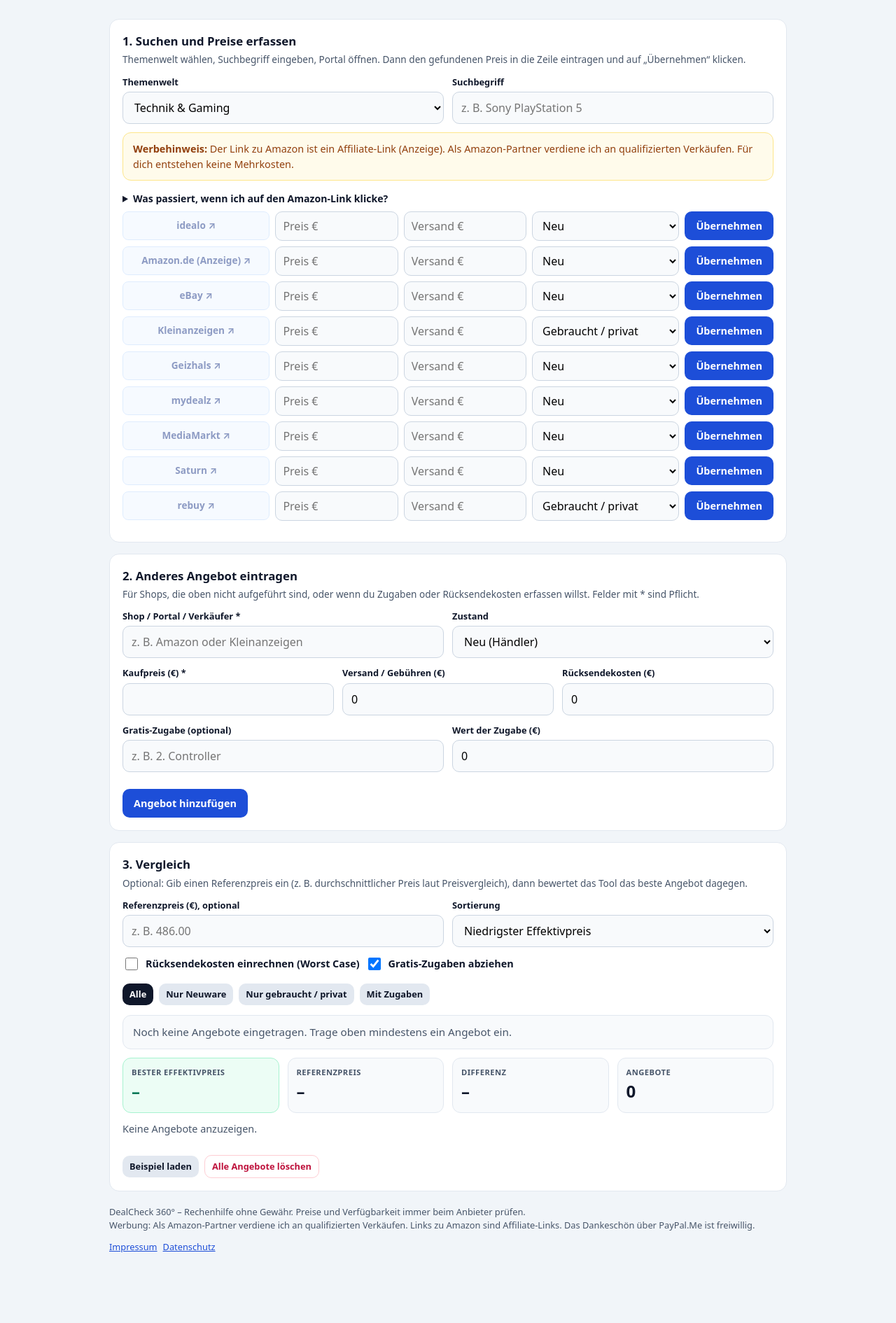
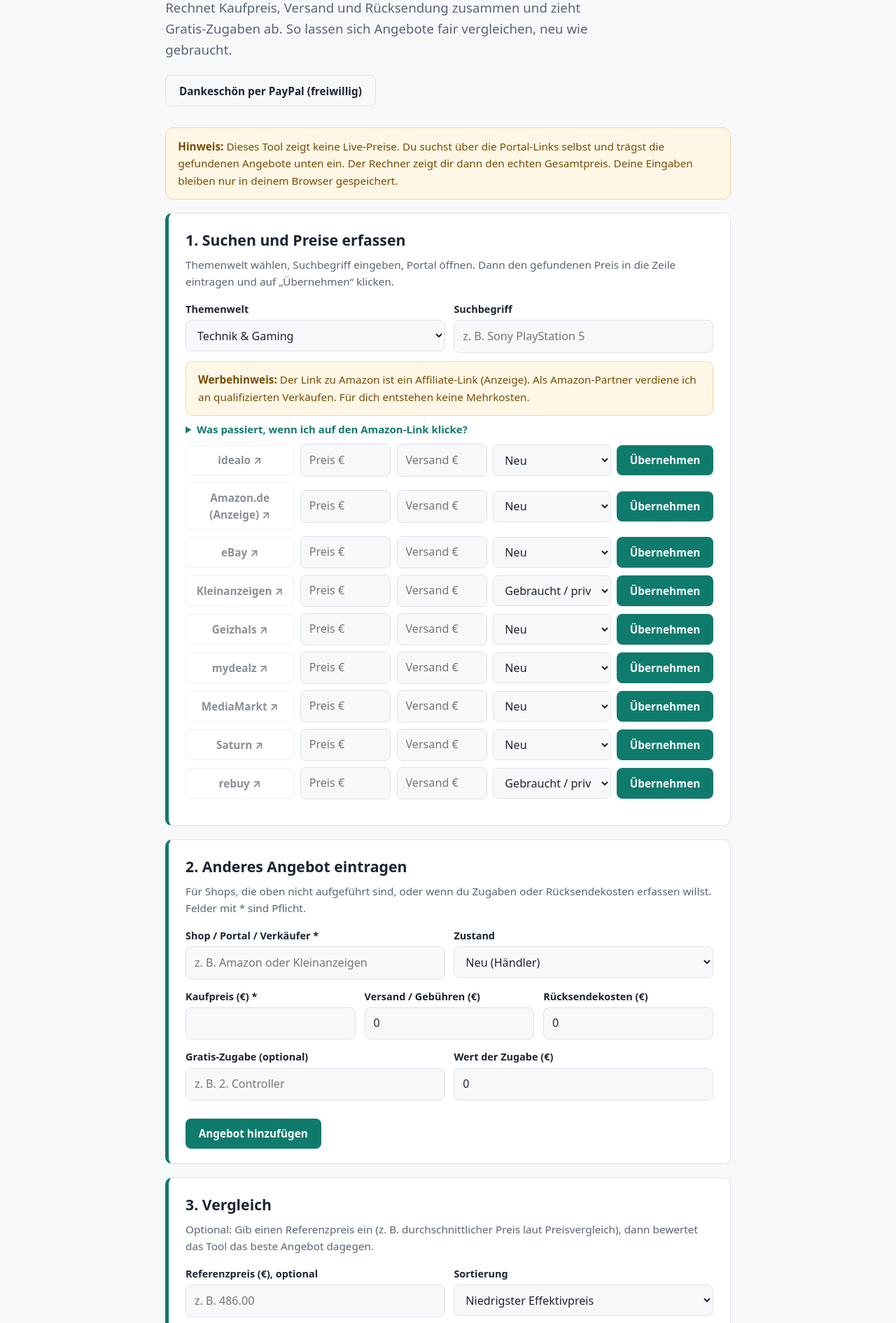
Before and after one commit to weltverbesserer-guido/weltverbesserer, a plain HTML site: page dealcheck.html in a window 1280 px wide. Shown: the part 191-2081 px from the top of the page at 70% size. Before the commit the page ends 2014 px from the top, so only its background shows below. Drawn offline with Linux system fonts and the light colour scheme.

Commit message:
DealCheck an Seitenstil angleichen

```diff
--- a/dealcheck.html
+++ b/dealcheck.html
@@ -3,94 +3,83 @@
 <head>
 <meta charset="UTF-8">
 <meta name="viewport" content="width=device-width, initial-scale=1">
-<title>DealCheck 360° – Effektivpreis-Rechner</title>
+<title>DealCheck 360° – Preisrechner – Weltverbesserer</title>
 <meta name="description" content="Rechne den echten Preis aus: Kaufpreis plus Versand und Retoure, minus Gratis-Zugaben. Neu und gebraucht fair vergleichen.">
 <style>
-:root{--bg:#f1f5f9;--card:#fff;--text:#0f172a;--muted:#475569;--line:#e2e8f0;--blue:#1d4ed8;--blue-d:#1e40af;--green:#047857;--green-bg:#ecfdf5;--red:#be123c;--red-bg:#fff1f2;--amber-bg:#fffbeb;--amber:#92400e;--teal:#0f766e}
+:root{--bg:#F7F8FA;--surface:#FFFFFF;--ink:#1C2333;--muted:#5A6478;--line:#DDE2EA;--accent:#0F7B6C;--accent-ink:#FFFFFF;--accent-soft:#E6F4F1;--warn-bg:#FFF7E6;--warn-line:#F1D9A0;--warn-ink:#7A4B00;--bad:#B3261E;--bad-bg:#FDECEA;--info-bg:#EAF1FB;--info-ink:#1F4E8C;color-scheme:light}
+@media (prefers-color-scheme:dark){:root{--bg:#12161F;--surface:#1A202C;--ink:#E8ECF2;--muted:#A3ADBF;--line:#2C3444;--accent:#3CC3AE;--accent-ink:#0B1F1C;--accent-soft:#16302C;--warn-bg:#2B2413;--warn-line:#5A4A1E;--warn-ink:#F0CF86;--bad:#FF9C94;--bad-bg:#33191A;--info-bg:#17263A;--info-ink:#9CC4F5;color-scheme:dark}}
 *{box-sizing:border-box}
-body{margin:0;background:var(--bg);color:var(--text);font:16px/1.5 system-ui,-apple-system,"Segoe UI",Roboto,Arial,sans-serif}
-a{color:var(--blue)}
-header{background:var(--card);border-bottom:1px solid var(--line)}
-.wrap{max-width:1000px;margin:0 auto;padding:0 16px}
-.head{display:flex;flex-wrap:wrap;gap:12px;align-items:center;justify-content:space-between;padding:14px 0}
-h1{font-size:1.35rem;margin:0}
-h1 span{color:var(--blue)}
-.sub{margin:0;color:var(--muted);font-size:.85rem}
-main{padding:20px 16px 8px;display:grid;gap:16px}
-.card{background:var(--card);border:1px solid var(--line);border-radius:14px;padding:18px}
-h2{font-size:1.05rem;margin:0 0 4px}
-.hint{font-size:.85rem;color:var(--muted);margin:0 0 12px}
-.notice{background:var(--amber-bg);border:1px solid #fde68a;color:var(--amber);border-radius:12px;padding:12px 14px;font-size:.9rem}
-label{display:block;font-size:.8rem;font-weight:600;margin-bottom:4px}
-input[type=text],input[type=number],select{width:100%;padding:10px 12px;border:1px solid #cbd5e1;border-radius:10px;font:inherit;background:#f8fafc}
-input:focus,select:focus,button:focus-visible,a:focus-visible{outline:3px solid #93c5fd;outline-offset:1px}
-.grid{display:grid;gap:12px}
+html{font-size:17px}
+body{margin:0;background:var(--bg);color:var(--ink);font-family:system-ui,-apple-system,"Segoe UI",Roboto,"Helvetica Neue",Arial,sans-serif;line-height:1.6}
+.wrap{max-width:50rem;margin:0 auto;padding:2.5rem 1.25rem 3rem}
+a{color:var(--accent)}
+a:focus-visible,button:focus-visible,input:focus-visible,select:focus-visible,summary:focus-visible{outline:3px solid var(--accent);outline-offset:3px;border-radius:4px}
+.top{display:flex;justify-content:space-between;align-items:baseline;gap:1rem;border-bottom:1px solid var(--line);padding-bottom:.75rem;margin-bottom:2.5rem}
+.top a.home{font-weight:800;color:var(--ink);text-decoration:none;font-size:1.05rem}
+.top nav a{margin-left:1rem;font-size:.9rem;color:var(--muted)}
+h1{font-size:2.3rem;line-height:1.1;margin:0 0 1rem;letter-spacing:-.02em}
+h2{font-size:1.25rem;margin:0 0 .35rem}
+p.lead{font-size:1.1rem;color:var(--muted);margin:0 0 1.25rem;max-width:36rem}
+.hint{font-size:.9rem;color:var(--muted);margin:0 0 .9rem}
+main{display:grid;gap:1.1rem}
+.card{background:var(--surface);border:1px solid var(--line);border-left:5px solid var(--accent);border-radius:10px;padding:1.25rem 1.4rem}
+.notice{background:var(--warn-bg);border:1px solid var(--warn-line);color:var(--warn-ink);border-radius:10px;padding:.8rem 1rem;font-size:.9rem;margin:0}
+label{display:block;font-size:.85rem;font-weight:600;margin-bottom:.25rem}
+input[type=text],input[type=number],select{width:100%;padding:.55rem .7rem;border:1px solid var(--line);border-radius:8px;font:inherit;font-size:.95rem;background:var(--bg);color:var(--ink)}
+.grid{display:grid;gap:.75rem}
 .g2{grid-template-columns:repeat(auto-fit,minmax(200px,1fr))}
 .g4{grid-template-columns:repeat(auto-fit,minmax(130px,1fr))}
-.row{display:flex;flex-wrap:wrap;gap:8px;align-items:center}
-button,.btn{font:inherit;font-weight:600;font-size:.9rem;border:0;border-radius:10px;padding:10px 16px;cursor:pointer;background:var(--blue);color:#fff;text-decoration:none;display:inline-block}
-button:hover,.btn:hover{background:var(--blue-d)}
-button.ghost{background:#e2e8f0;color:var(--text)}
-button.ghost:hover{background:#cbd5e1}
-button.ghost[aria-pressed=true]{background:var(--text);color:#fff}
-button.small{padding:6px 10px;font-size:.8rem}
-button.danger{background:#fff;color:var(--red);border:1px solid #fecdd3}
-button.danger:hover{background:var(--red-bg)}
-.pay{background:#003087}
-.pay:hover{background:#00256b}
-.portals a{font-size:.8rem;font-weight:600;padding:6px 10px;border-radius:8px;background:#eff6ff;border:1px solid #bfdbfe;color:#1e3a8a;text-decoration:none}
-.portals a:hover{background:#dbeafe}
-.check{display:flex;align-items:center;gap:8px;font-size:.9rem;font-weight:600}
-.check input{width:18px;height:18px}
-.kpi{border:1px solid var(--line);border-radius:12px;padding:12px;background:#f8fafc}
+.row{display:flex;flex-wrap:wrap;gap:.5rem;align-items:center}
+button,.btn{font:inherit;font-weight:700;font-size:.9rem;border:0;border-radius:8px;padding:.55rem 1.1rem;cursor:pointer;background:var(--accent);color:var(--accent-ink);text-decoration:none;display:inline-block}
+button:hover,.btn:hover{filter:brightness(.93)}
+button.ghost,.btn.ghost{background:transparent;color:var(--ink);border:1px solid var(--line)}
+button.ghost:hover,.btn.ghost:hover{background:var(--accent-soft);filter:none}
+button.ghost[aria-pressed=true]{background:var(--accent);color:var(--accent-ink);border-color:var(--accent)}
+button.small{padding:.35rem .7rem;font-size:.8rem}
+button.danger{background:transparent;color:var(--bad);border:1px solid var(--line)}
+button.danger:hover{background:var(--bad-bg);filter:none}
+.check{display:flex;align-items:center;gap:.5rem;font-size:.9rem;font-weight:600;margin:0}
+.check input{width:18px;height:18px;accent-color:var(--accent)}
+.kpi{border:1px solid var(--line);border-radius:10px;padding:.7rem .8rem;background:var(--bg)}
 .kpi small{display:block;font-size:.7rem;text-transform:uppercase;letter-spacing:.04em;color:var(--muted);font-weight:700}
-.kpi strong{font-size:1.5rem;display:block}
-.kpi.best{background:var(--green-bg);border-color:#a7f3d0}
-.kpi.best strong{color:var(--green)}
-.verdict{border-radius:12px;padding:12px 14px;font-size:.95rem;margin-bottom:12px}
-.v-good{background:var(--green-bg);border:1px solid #a7f3d0;color:#065f46}
-.v-mid{background:#eff6ff;border:1px solid #bfdbfe;color:#1e3a8a}
-.v-bad{background:var(--red-bg);border:1px solid #fecdd3;color:#9f1239}
-.v-none{background:#f8fafc;border:1px solid var(--line);color:var(--muted)}
-.offer{border:1px solid var(--line);border-radius:12px;padding:14px;display:flex;flex-wrap:wrap;gap:12px;justify-content:space-between;align-items:center;margin-top:10px}
-.offer.win{border-color:#34d399;background:#f0fdf9}
+.kpi strong{font-size:1.35rem;display:block}
+.kpi.best{background:var(--accent-soft);border-color:var(--accent)}
+.kpi.best strong{color:var(--accent)}
+.verdict{border-radius:10px;padding:.75rem 1rem;font-size:.95rem;margin-bottom:.9rem;border:1px solid var(--line)}
+.v-good{background:var(--accent-soft);border-color:var(--accent)}
+.v-mid{background:var(--info-bg);color:var(--info-ink);border-color:transparent}
+.v-bad{background:var(--bad-bg);color:var(--bad);border-color:transparent}
+.v-none{background:var(--bg);color:var(--muted)}
+.offer{border:1px solid var(--line);border-radius:10px;padding:.9rem 1rem;display:flex;flex-wrap:wrap;gap:.75rem;justify-content:space-between;align-items:center;margin-top:.65rem;background:var(--surface)}
+.offer.win{border-color:var(--accent);background:var(--accent-soft)}
 .offer h3{margin:0;font-size:1rem}
-.tag{display:inline-block;font-size:.7rem;font-weight:700;padding:2px 8px;border-radius:99px;margin-left:6px;vertical-align:middle}
-.t-new{background:#dbeafe;color:#1e3a8a}
-.t-used{background:#ccfbf1;color:#115e59}
-.t-win{background:#d1fae5;color:#065f46}
-.meta{font-size:.82rem;color:var(--muted);margin:2px 0 0}
+.tag{display:inline-block;font-size:.7rem;font-weight:700;padding:.1rem .55rem;border-radius:99px;margin-left:.4rem;vertical-align:middle;border:1px solid var(--line);color:var(--muted)}
+.t-win{background:var(--accent);border-color:var(--accent);color:var(--accent-ink)}
+.t-ex{background:var(--warn-bg);border-color:var(--warn-line);color:var(--warn-ink)}
+.meta{font-size:.85rem;color:var(--muted);margin:.15rem 0 0}
 .eff{text-align:right}
 .eff small{display:block;font-size:.7rem;text-transform:uppercase;color:var(--muted);font-weight:700}
-.eff strong{font-size:1.5rem}
-.win .eff strong{color:var(--green)}
-.empty{color:var(--muted);font-size:.9rem;padding:12px 0}
-footer{max-width:1000px;margin:0 auto;padding:20px 16px 32px;font-size:.8rem;color:var(--muted);display:flex;flex-wrap:wrap;gap:12px;justify-content:space-between;align-items:center}
-.qrow{display:grid;grid-template-columns:minmax(110px,1.2fr) 1fr 1fr 1.2fr auto;gap:8px;align-items:center;margin-top:8px}
-.qrow input,.qrow select{padding:8px 10px}
-.qrow a.pl{font-weight:700;font-size:.85rem;padding:9px 10px;border-radius:8px;background:#eff6ff;border:1px solid #bfdbfe;color:#1e3a8a;text-decoration:none;text-align:center}
-.qrow a.pl:hover{background:#dbeafe}
+.eff strong{font-size:1.4rem}
+.win .eff strong{color:var(--accent)}
+.empty{color:var(--muted);font-size:.9rem;padding:.75rem 0}
+.qrow{display:grid;grid-template-columns:minmax(110px,1.2fr) 1fr 1fr 1.3fr auto;gap:.5rem;align-items:center;margin-top:.5rem}
+.qrow a.pl{font-weight:700;font-size:.9rem;padding:.5rem .6rem;border-radius:8px;border:1px solid var(--line);color:var(--ink);text-decoration:none;text-align:center;background:var(--surface)}
+.qrow a.pl:hover{background:var(--accent-soft)}
 .qrow a.pl.off{opacity:.5;pointer-events:none}
-.t-ex{background:#fef3c7;color:#92400e}
-@media (max-width:640px){.qrow{grid-template-columns:1fr 1fr}.qrow a.pl{grid-column:1/-1}.qrow button{grid-column:1/-1}}
-.visually-hidden{position:absolute;left:-9999px}
-@media (max-width:520px){.eff{text-align:left}}
+details{font-size:.9rem;margin:.6rem 0}
+summary{cursor:pointer;font-weight:600;color:var(--accent)}
+footer{border-top:1px solid var(--line);margin-top:2.5rem;padding-top:1rem;font-size:.85rem;color:var(--muted);display:flex;flex-wrap:wrap;gap:1rem;justify-content:space-between}
+footer a{color:var(--muted)}
+@media (max-width:640px){.qrow{grid-template-columns:1fr 1fr}.qrow a.pl,.qrow button{grid-column:1/-1}.eff{text-align:left}h1{font-size:1.8rem}}
 </style>
 </head>
 <body>
-<header>
-  <div class="wrap head">
-    <div>
-      <p class="sub" style="margin-bottom:2px"><a href="index.html">← Weltverbesserer</a></p>
-      <h1>DealCheck <span>360°</span></h1>
-      <p class="sub">Effektivpreis-Rechner: Preis + Versand + Retoure – Gratis-Zugaben</p>
-    </div>
-    <a class="btn pay" target="_blank" rel="noopener noreferrer"
-       href="https://www.paypal.me/BiboTheNerd">Dankeschön per PayPal</a>
-  </div>
-</header>
-
-<main class="wrap">
+<div class="wrap">
+<header class="top"><a class="home" href="index.html">Weltverbesserer</a><nav><a href="impressum.html">Impressum</a><a href="datenschutz.html">Datenschutz</a></nav></header>
+<h1>DealCheck 360° – was kostet es wirklich?</h1>
+<p class="lead">Rechnet Kaufpreis, Versand und Rücksendung zusammen und zieht Gratis-Zugaben ab. So lassen sich Angebote fair vergleichen, neu wie gebraucht.</p>
+<p class="row" style="margin:0 0 1.75rem"><a class="btn ghost" target="_blank" rel="noopener noreferrer" href="https://www.paypal.me/BiboTheNerd">Dankeschön per PayPal (freiwillig)</a></p>
+<main>
 
   <p class="notice" role="note"><strong>Hinweis:</strong> Dieses Tool zeigt keine Live-Preise. Du suchst über die Portal-Links selbst und trägst die gefundenen Angebote unten ein. Der Rechner zeigt dir dann den echten Gesamtpreis. Deine Eingaben bleiben nur in deinem Browser gespeichert.</p>
 
@@ -138,7 +127,7 @@ footer{max-width:1000px;margin:0 auto;padding:20px 16px 32px;font-size:.8rem;col
         <div><label for="fGText">Gratis-Zugabe (optional)</label><input type="text" id="fGText" maxlength="80" placeholder="z. B. 2. Controller"></div>
         <div><label for="fGVal">Wert der Zugabe (€)</label><input type="number" id="fGVal" min="0" step="0.01" inputmode="decimal" value="0"></div>
       </div>
-      <p id="formMsg" role="alert" class="hint" style="color:var(--red);margin:0"></p>
+      <p id="formMsg" role="alert" class="hint" style="color:var(--bad);margin:0"></p>
       <div><button type="submit">Angebot hinzufügen</button></div>
     </form>
   </section>
@@ -147,7 +136,7 @@ footer{max-width:1000px;margin:0 auto;padding:20px 16px 32px;font-size:.8rem;col
     <h2 id="h-res">3. Vergleich</h2>
     <p class="hint">Optional: Gib einen Referenzpreis ein (z. B. durchschnittlicher Preis laut Preisvergleich), dann bewertet das Tool das beste Angebot dagegen.</p>
 
-    <p id="resetMsg" class="hint" role="status" style="color:var(--green);font-weight:600"></p>
+    <p id="resetMsg" class="hint" role="status" style="color:var(--accent);font-weight:600"></p>
     <div class="grid g2" style="margin-bottom:12px">
       <div>
         <label for="ref">Referenzpreis (€), optional</label>
@@ -194,13 +183,9 @@ footer{max-width:1000px;margin:0 auto;padding:20px 16px 32px;font-size:.8rem;col
 
 </main>
 
-<footer>
-  <div>DealCheck 360° – Rechenhilfe ohne Gewähr. Preise und Verfügbarkeit immer beim Anbieter prüfen.<br>Werbung: Als Amazon-Partner verdiene ich an qualifizierten Verkäufen. Links zu Amazon sind Affiliate-Links. Das Dankeschön über PayPal.Me ist freiwillig.</div>
-  <div class="row">
-    <a href="impressum.html">Impressum</a>
-    <a href="datenschutz.html">Datenschutz</a>
-  </div>
-</footer>
+<footer><span>© 2026 Guido Veithen · Freie Software (GPLv3)</span><a href="impressum.html">Impressum</a><a href="datenschutz.html">Datenschutz</a></footer>
+<p class="hint" style="margin-top:.75rem">Werbung: Als Amazon-Partner verdiene ich an qualifizierten Verkäufen. Links zu Amazon sind Affiliate-Links. Rechenhilfe ohne Gewähr, Preise und Verfügbarkeit immer beim Anbieter prüfen.</p>
+</div>
 
 <script>
 (function () {
@@ -337,7 +322,7 @@ footer{max-width:1000px;margin:0 auto;padding:20px 16px 32px;font-size:.8rem;col
     });
     box.appendChild(el('p', 'hint', '')).id = 'quickMsg';
     $('quickMsg').setAttribute('role', 'alert');
-    $('quickMsg').style.color = 'var(--red)';
+    $('quickMsg').style.color = 'var(--bad)';
     updateLinks();
   }
 
```
